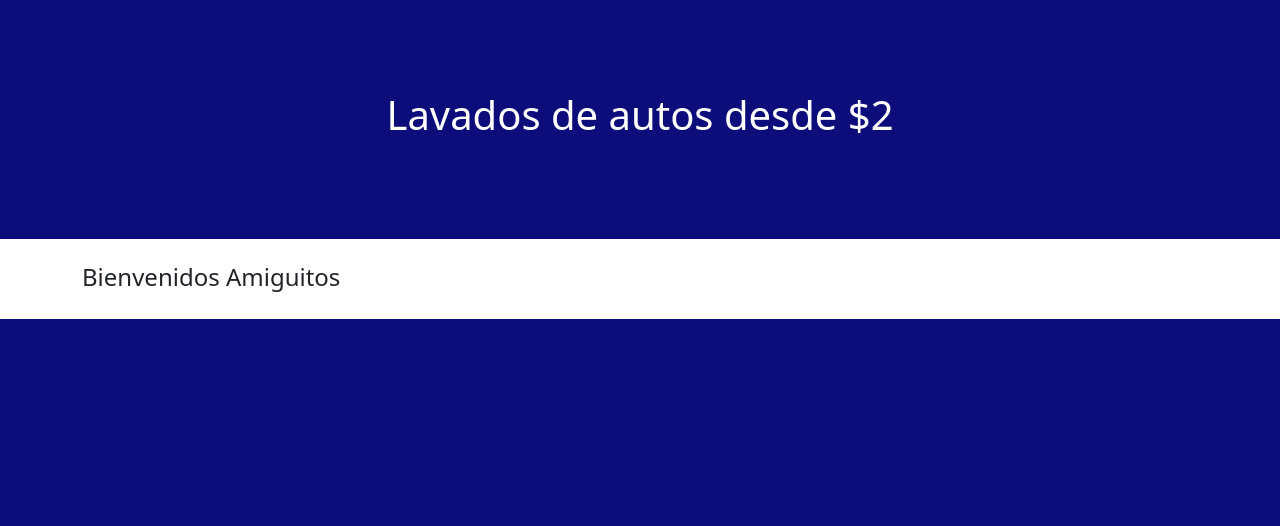
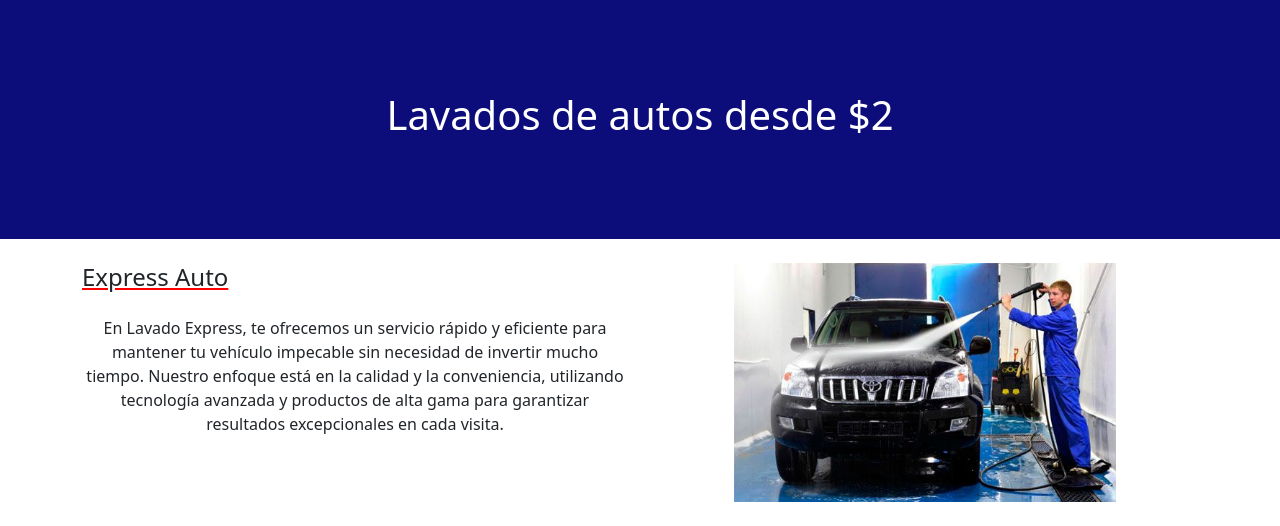
Before and after one commit to misamisa15/Proyecto_lavanderia, a Flask app: page /pagina_user.html in a window 1280 px wide. Shown: the part 481-1007 px from the top of the page. Before the commit the page ends 800 px from the top, so only its background shows below. Run offline with Flask 3, Linux system fonts and the light colour scheme; some libraries are stand-ins or nearby versions.

Commit message:
Nuevos cambios 2

```diff
--- a/app/static/estilouser.css
+++ b/app/static/estilouser.css
@@ -8,3 +8,13 @@
     height: 30vh;
 
 }
+.express{
+    text-decoration: underline;
+    text-decoration-color: red;
+
+}
+.imagen2{
+    width: 70%;
+    height: 100%;
+    justify-content: center;
+}
--- a/app/templates/pagina_user.html
+++ b/app/templates/pagina_user.html
@@ -39,7 +39,22 @@
         <h1>Lavados de autos desde $2</h1>
     </div>
 
-    <div class="container my-4 ">
-        <h4>Bienvenidos Amiguitos</h4>
+    <div class="container my-4 left-align">
+      <div class="row">
+        <div class="col-6">
+          <h4 class="express">Express Auto</h4>
+          <p class="my-4 text-center d-flex justify-content-center align-items-center">
+          En Lavado Express, te ofrecemos un servicio rápido y
+          eficiente para mantener tu vehículo impecable
+          sin necesidad de invertir
+          mucho tiempo. Nuestro enfoque está en la calidad y
+          la conveniencia, utilizando
+          tecnología avanzada y productos de alta gama para garantizar resultados
+          excepcionales en cada visita.</p>
+        </div>
+        <div class="col-6 d-flex justify-content-center align-items-center">
+          <img class="imagen2" src="{{ url_for('static', filename='images/car2.jpg') }}" alt="">
+        </div>
+      </div>
     </div>
 {% endblock %}
```
